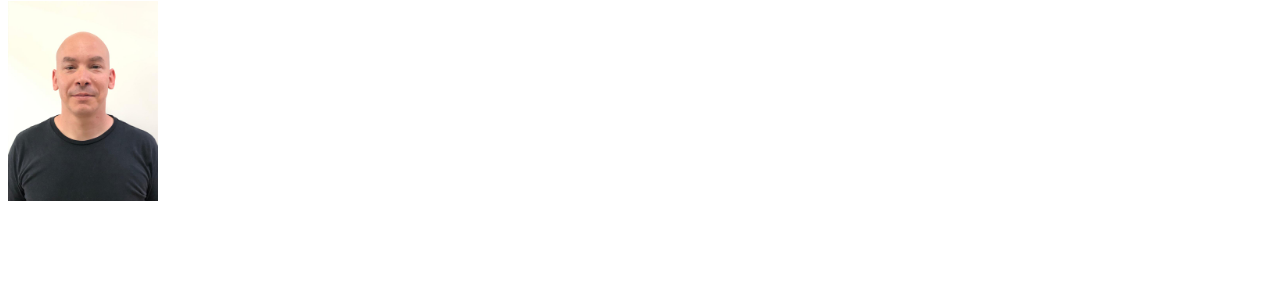
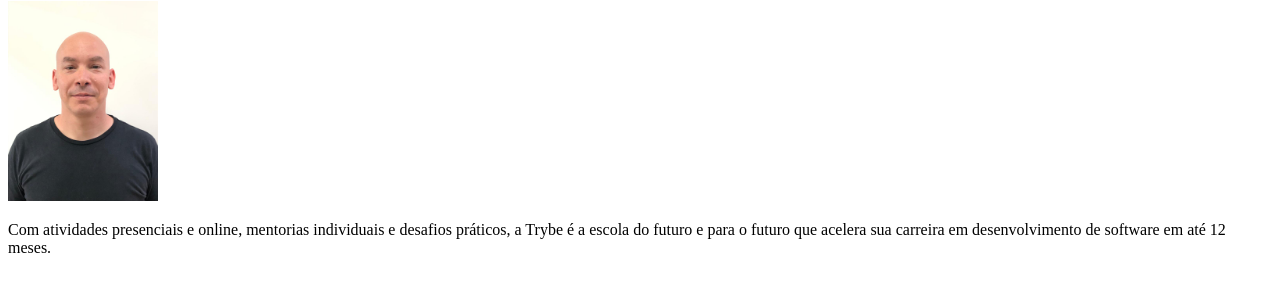
Before and after one commit to jebenevenuto/Exercicios_Trybe, a plain HTML site: page trybe-marketing.html in a window 1280 px wide. Shown: the part 79-370 px from the top of the page. Drawn offline with Linux system fonts and the light colour scheme.

Commit message:
Adiciona texto.

```diff
--- a/trybe-marketing.html
+++ b/trybe-marketing.html
@@ -9,7 +9,7 @@
 <body>
     <h1>Sua carreira de sucesso em tecnologia começa aqui. Agora.</h1>
     <img src="./images/Foto.jpeg" alt class="imagem" width="150">
-    <p class="Com atividades presenciais e online, mentorias individuais e desafios práticos, a Trybe é a escola do futuro e para o futuro que acelera sua carreira em desenvolvimento de software em até 12 meses.
-    "
+    <p>Com atividades presenciais e online, mentorias individuais e desafios práticos, a Trybe é a escola do futuro e para o futuro que acelera sua carreira em desenvolvimento de software em até 12 meses. </p>
+
 </body>
 </html>
```
